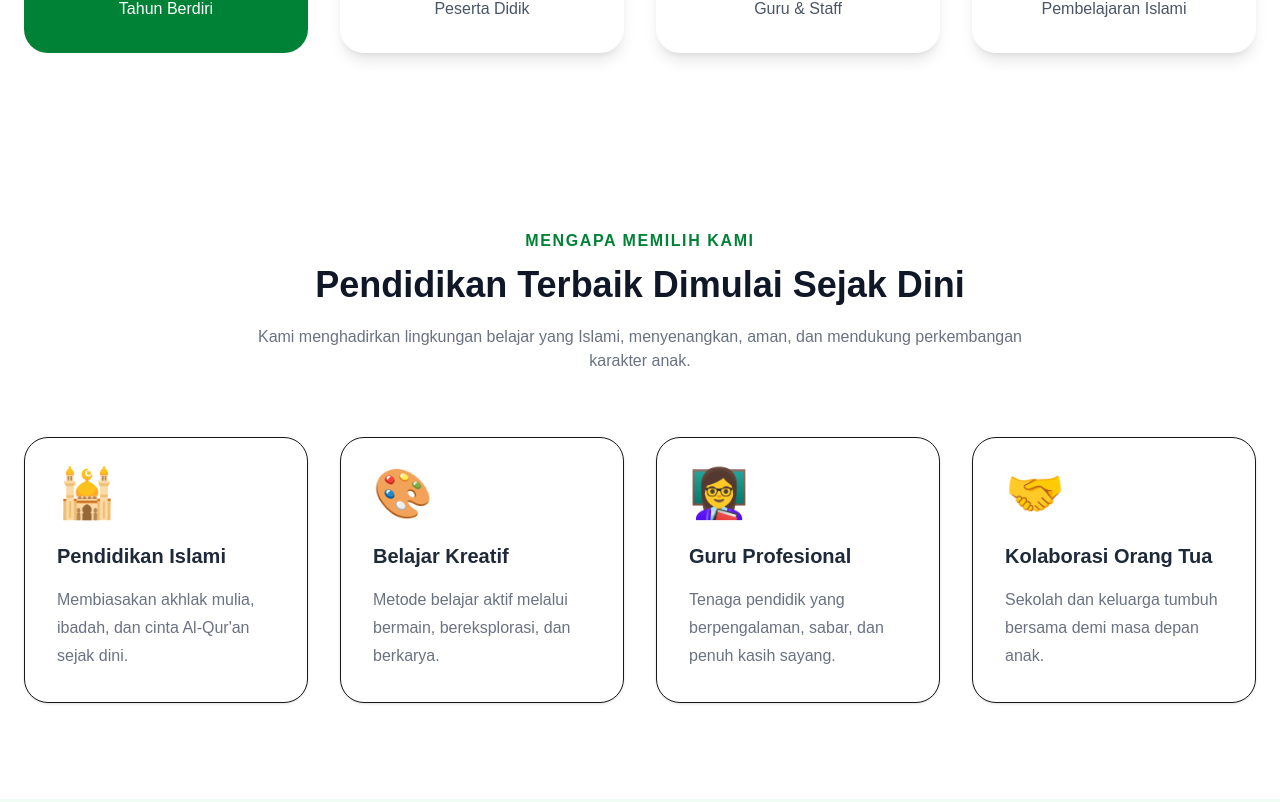
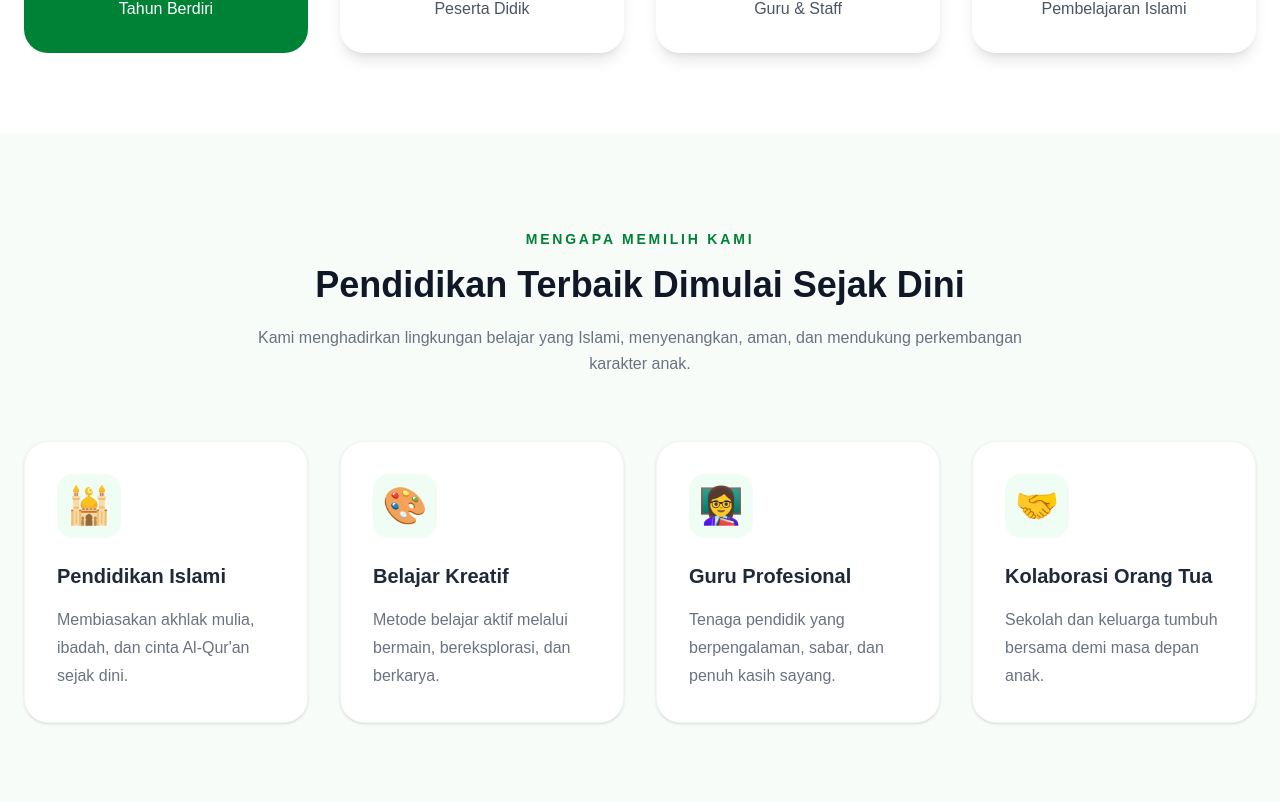
Before and after one commit to ayudinugroho3oe/school-portal-web, a Next.js app: page / in a window 1280 px wide. Shown: the part 978-1780 px from the top of the page. Built offline with nearby package versions, Linux system fonts and the light colour scheme.

Commit message:
upgrade features section

```diff
--- a/components/Features.tsx
+++ b/components/Features.tsx
@@ -23,47 +23,116 @@ export default function Features() {
   ];
 
   return (
-    <section className="bg-white py-24">
+    <section className="bg-[#f8fcf9] py-24">
+
       <div className="max-w-7xl mx-auto px-6">
 
         <div className="text-center">
-          <p className="text-green-700 font-semibold uppercase tracking-widest">
+
+          <p className="
+            text-green-700
+            font-semibold
+            uppercase
+            tracking-[0.2em]
+            text-sm
+          ">
             Mengapa Memilih Kami
           </p>
 
-          <h2 className="mt-3 text-4xl font-bold text-gray-900">
+
+          <h2 className="
+            mt-4
+            text-3xl
+            md:text-4xl
+            font-extrabold
+            text-gray-900
+          ">
             Pendidikan Terbaik Dimulai Sejak Dini
           </h2>
 
-          <p className="mt-5 text-gray-500 max-w-3xl mx-auto">
+
+          <p className="
+            mt-5
+            text-gray-500
+            max-w-3xl
+            mx-auto
+            leading-relaxed
+          ">
             Kami menghadirkan lingkungan belajar yang Islami,
             menyenangkan, aman, dan mendukung perkembangan karakter anak.
           </p>
+
         </div>
 
-        <div className="mt-16 grid md:grid-cols-2 lg:grid-cols-4 gap-8">
+
+
+        <div className="
+          mt-16
+          grid
+          md:grid-cols-2
+          lg:grid-cols-4
+          gap-8
+        ">
 
           {items.map((item) => (
+
             <div
               key={item.title}
-              className="rounded-3xl border bg-white p-8 shadow-sm hover:shadow-xl hover:-translate-y-2 transition duration-300"
+              className="
+                bg-white
+                rounded-3xl
+                p-8
+                shadow-sm
+                border
+                border-gray-100
+                transition
+                duration-300
+                hover:-translate-y-2
+                hover:shadow-xl
+              "
             >
-              <div className="text-5xl">
+
+              <div className="
+                w-16
+                h-16
+                rounded-2xl
+                bg-green-50
+                flex
+                items-center
+                justify-center
+                text-4xl
+              ">
                 {item.icon}
               </div>
 
-              <h3 className="mt-6 text-xl font-bold text-gray-800">
+
+              <h3 className="
+                mt-6
+                text-xl
+                font-bold
+                text-gray-800
+              ">
                 {item.title}
               </h3>
 
-              <p className="mt-4 text-gray-500 leading-7">
+
+              <p className="
+                mt-4
+                text-gray-500
+                leading-7
+              ">
                 {item.desc}
               </p>
+
+
             </div>
+
           ))}
 
         </div>
+
       </div>
+
     </section>
   );
 }
```
